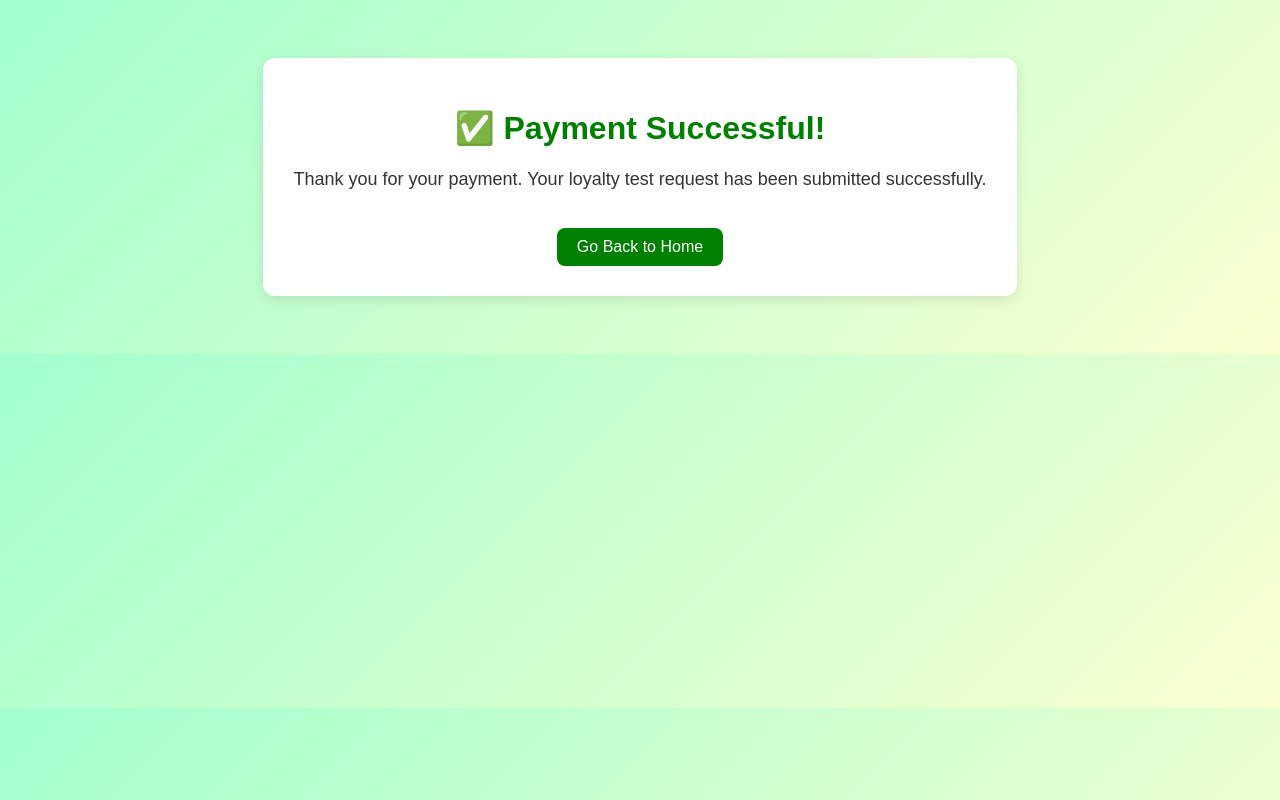
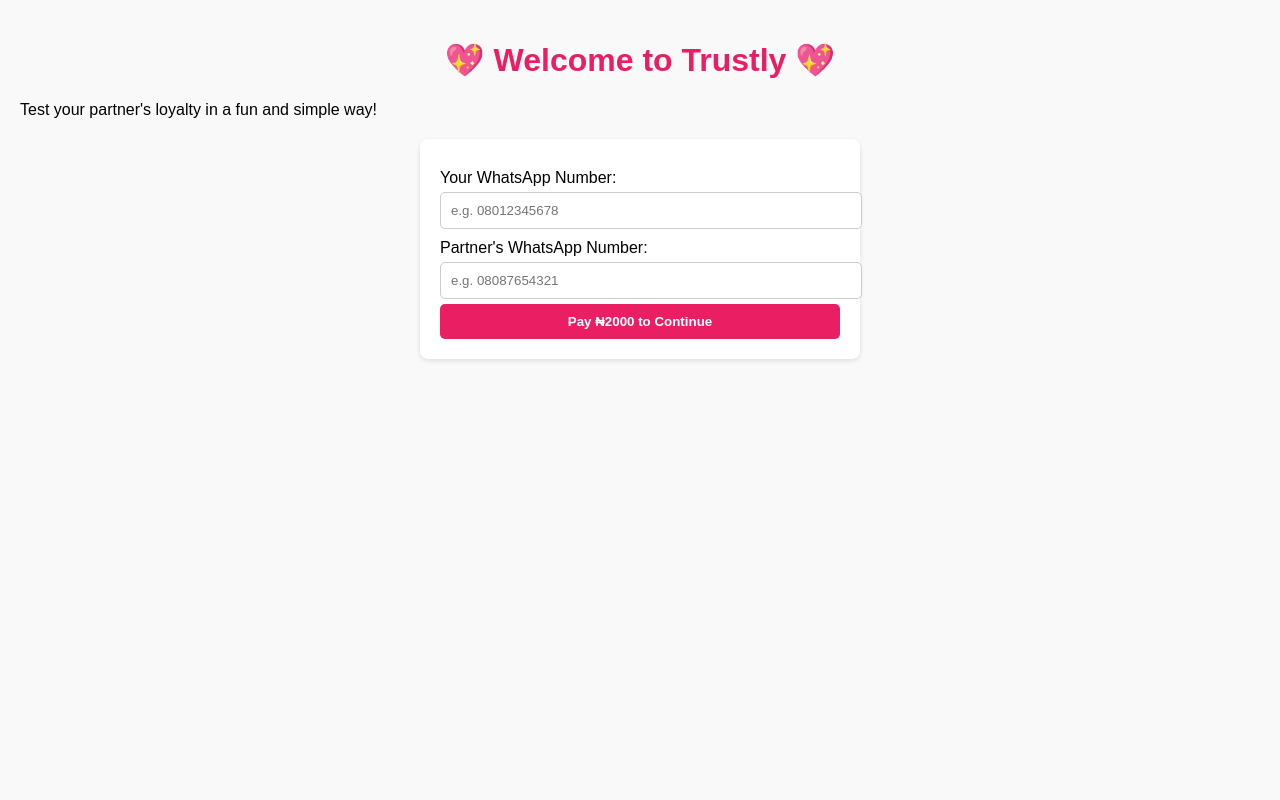
Before and after one commit to TrustlyApp959/Trustly, a plain HTML site: page success.html in a window 1280 px wide. Drawn offline with Linux system fonts and the light colour scheme.

Commit message:
Update success.html

```diff
--- a/success.html
+++ b/success.html
@@ -3,47 +3,50 @@
 <head>
   <meta charset="UTF-8">
   <meta name="viewport" content="width=device-width, initial-scale=1.0">
-  <title>Payment Successful</title>
-  <style>
-    body {
-      font-family: Arial, sans-serif;
-      background: linear-gradient(135deg, #a1ffce, #faffd1);
-      text-align: center;
-      padding: 50px;
-    }
-    .box {
-      background: #fff;
-      padding: 30px;
-      border-radius: 12px;
-      display: inline-block;
-      box-shadow: 0 4px 12px rgba(0,0,0,0.1);
-    }
-    h1 {
-      color: green;
-    }
-    p {
-      color: #333;
-      font-size: 18px;
-    }
-    a {
-      display: inline-block;
-      margin-top: 20px;
-      padding: 10px 20px;
-      background: green;
-      color: #fff;
-      text-decoration: none;
-      border-radius: 8px;
-    }
-    a:hover {
-      background: darkgreen;
-    }
-  </style>
+  <title>Trustly - Relationship Loyalty Test</title>
+  <link rel="stylesheet" href="style.css">
 </head>
 <body>
-  <div class="box">
-    <h1>✅ Payment Successful!</h1>
-    <p>Thank you for your payment. Your loyalty test request has been submitted successfully.</p>
-    <a href="index.html">Go Back to Home</a>
+  <div class="container">
+    <h1>💖 Welcome to Trustly 💖</h1>
+    <p>Test your partner's loyalty in a fun and simple way!</p>
+
+    <form id="paymentForm">
+      <label for="userNumber">Your WhatsApp Number:</label>
+      <input type="text" id="userNumber" placeholder="e.g. 08012345678" required>
+
+      <label for="partnerNumber">Partner's WhatsApp Number:</label>
+      <input type="text" id="partnerNumber" placeholder="e.g. 08087654321" required>
+
+      <button type="submit">Pay ₦2000 to Continue</button>
+    </form>
   </div>
+
+  <script src="https://js.paystack.co/v1/inline.js"></script>
+  <script>
+    const paymentForm = document.getElementById('paymentForm');
+    paymentForm.addEventListener("submit", payWithPaystack, false);
+
+    function payWithPaystack(e) {
+      e.preventDefault();
+
+      let handler = PaystackPop.setup({
+        key: 'pk_live_56fe864f50d66765f97l', // ✅ your live public key
+        email: "customer@example.com", // Optional: You can collect real email too
+        amount: 200000, // amount in Kobo (₦2000)
+        currency: "NGN",
+        callback: function(response) {
+          // ✅ Redirect to success.html
+          window.location.href = "success.html";
+        },
+        onClose: function() {
+          // ❌ Redirect to failure.html
+          window.location.href = "failure.html";
+        }
+      });
+
+      handler.openIframe();
+    }
+  </script>
 </body>
 </html>
```
